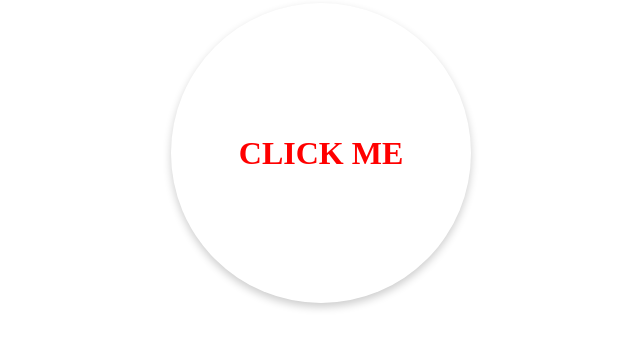
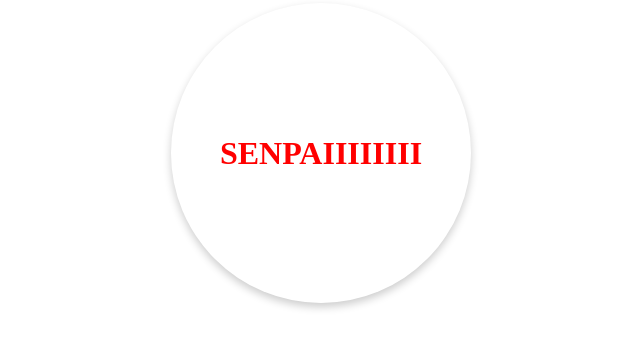
Before and after one commit to DOBBERMANJJ/Papillon, a website built with Parcel: page index.html in a window 1280 px wide. Shown: the part 255-604 px from the top of the page, without its empty margins (319-959 px from the left). Built offline with nearby package versions, Linux system fonts and the light colour scheme.

Commit message:
minor change

```diff
--- a/index.html
+++ b/index.html
@@ -8,7 +8,7 @@
 <body>
     <div class="Level1">
     <div class="Practice">
-    <h1>CLICK ME</h1>
+    <h1>SENPAIIIIIIII</h1>
     </div> </div>
     <script type="module" src="index.js"></script>
 </body>
--- a/package.json
+++ b/package.json
@@ -4,6 +4,6 @@
   },
   "scripts": {
     "start": "parcel index.html",
-    "build":"parcel build index.html"
+    "build": "parcel build index.html"
   }
 }
```
Also changed, not shown: 1 other file.
